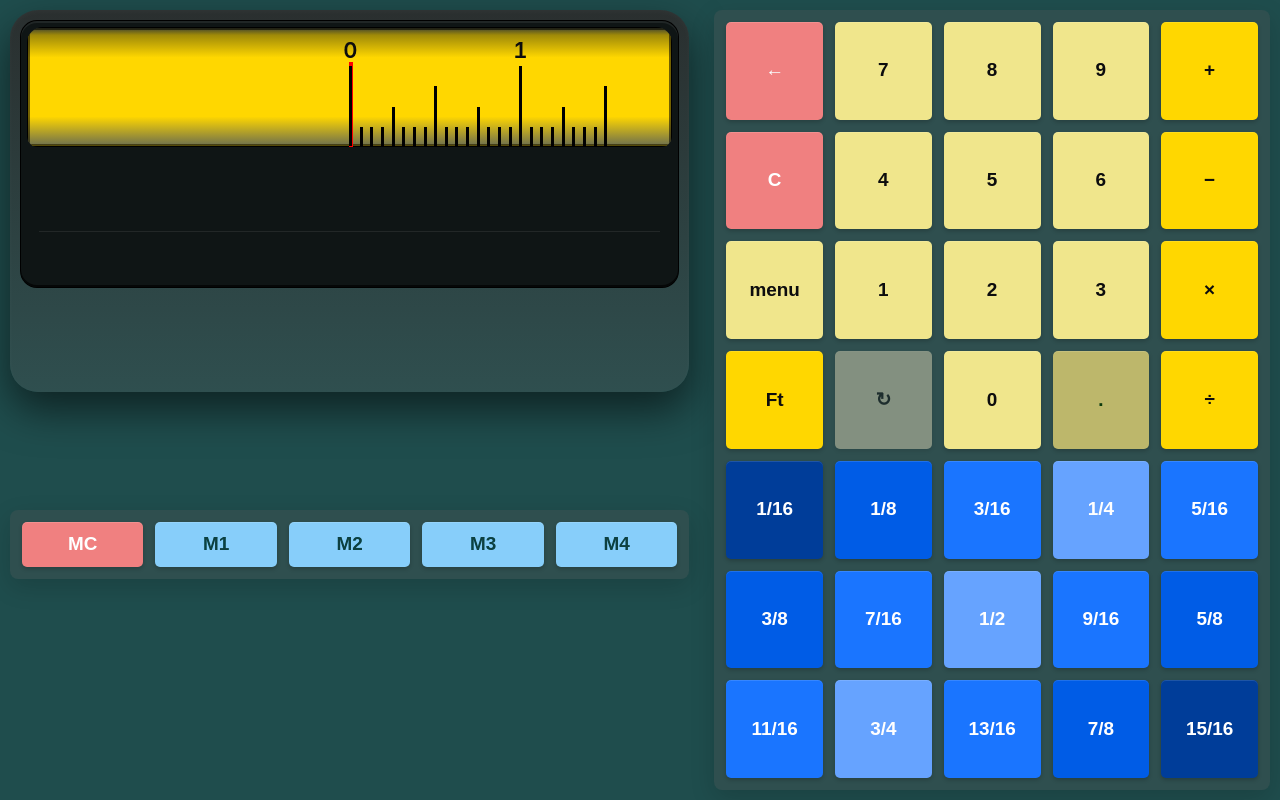
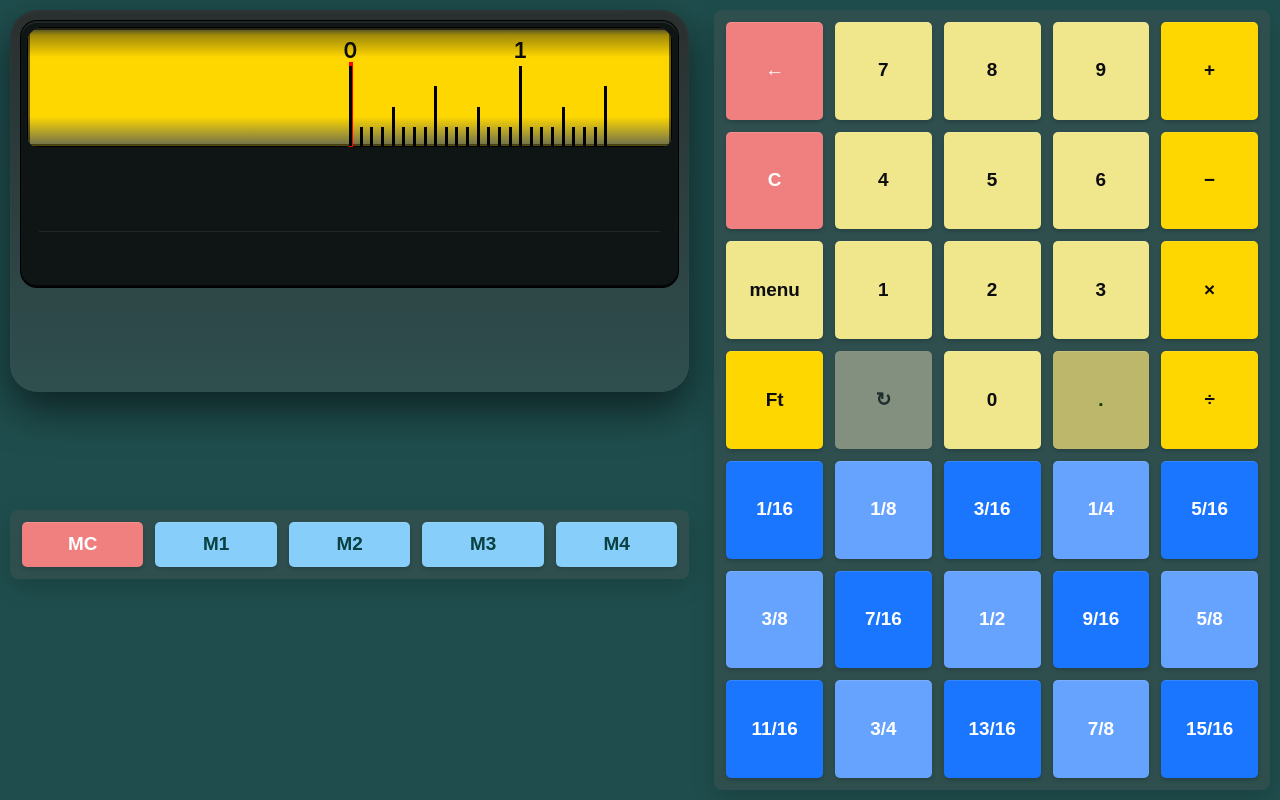
Before and after one commit to raemennj/projects, a plain HTML site: page calc_screens.html in a window 1280 px wide. Drawn offline with nearby package versions, Linux system fonts and the light colour scheme; a web font is replaced by a local one.

Commit message:
Add files via upload

```diff
--- a/calc_screens.html
+++ b/calc_screens.html
@@ -1129,21 +1129,21 @@ html, body {
 
   /* ===== FRACTION BUTTON PALETTES ===== */
   const FRACTION_PALETTES = {
-     '1/16': { bg: '#003d99', fg:'#fff' },
-     '1/8': { bg: '#005ce6', fg:'#fff' },
+     '1/16': { bg: '#1a75ff', fg:'#fff' },
+     '1/8': { bg: '#66a3ff', fg:'#fff' },
      '3/16': { bg: '#1a75ff', fg:'#fff' },
      '1/4': { bg: '#66a3ff', fg:'#fff' },
      '5/16': { bg: '#1a75ff', fg:'#fff' },
-     '3/8': { bg: '#005ce6', fg:'#fff' },
+     '3/8': { bg: '#66a3ff', fg:'#fff' },
      '7/16': { bg: '#1a75ff', fg:'#fff' },
      '1/2': { bg: '#66a3ff', fg:'#fff' },
      '9/16': { bg: '#1a75ff', fg:'#fff' },
-     '5/8': { bg: '#005ce6', fg:'#fff' },
+     '5/8': { bg: '#66a3ff', fg:'#fff' },
      '11/16': { bg: '#1a75ff', fg:'#fff' },
      '3/4': { bg: '#66a3ff', fg:'#fff' },
      '13/16': { bg: '#1a75ff', fg:'#fff' },
-     '7/8': { bg: '#005ce6', fg:'#fff' },
-     '15/16': { bg: '#003d99', fg:'#fff' },
+     '7/8': { bg: '#66a3ff', fg:'#fff' },
+     '15/16': { bg: '#1a75ff', fg:'#fff' },
   };
 
   function fallbackFor(frac){
```
